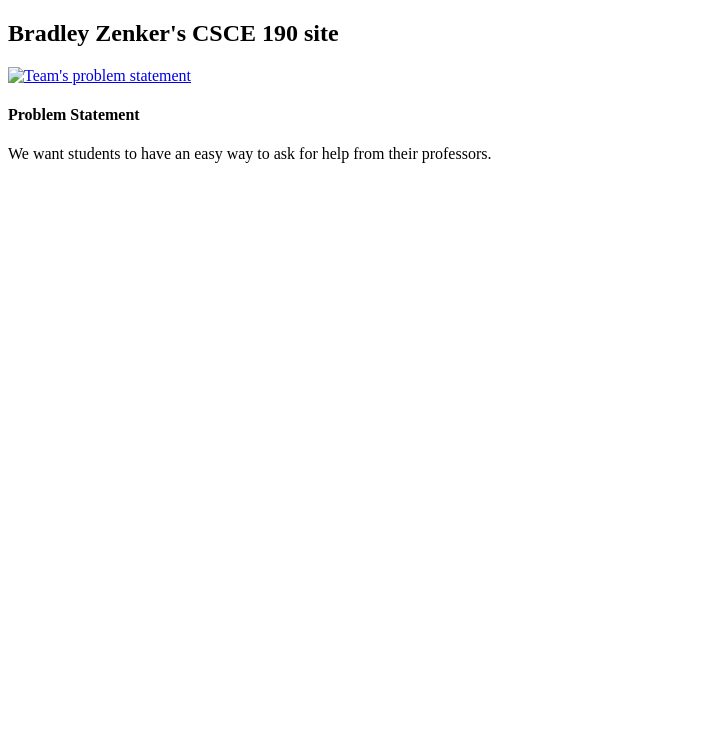
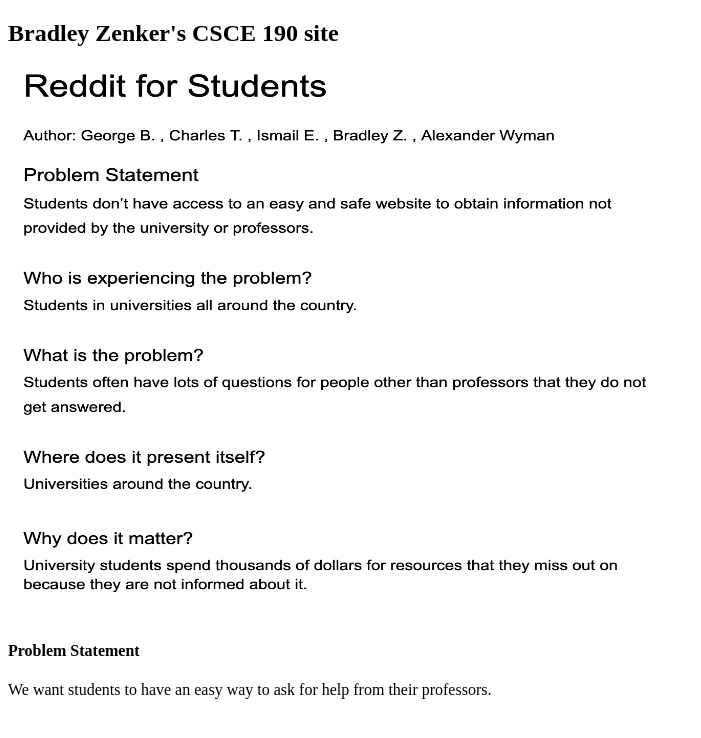
Before and after one commit to Bzenker29/Bzenker29.github.io, a plain HTML site: page index.html in a window 1280 px wide. Shown: the whole page, without its empty margins (0-701 px from the left). Drawn offline with Linux system fonts and the light colour scheme.

Commit message:
Add files via upload

```diff
--- a/index.html
+++ b/index.html
@@ -10,7 +10,7 @@
 
         <section class="assignment">
 
-            <a href="files/Problem_Doc.pdf"><img src="images/Problem-Statement.jpeg" alt="Team's problem statement" width="650" height="550"></a>
+            <a href="Problem_Doc.pdf"><img src="Problem-Statement.jpeg" alt="Team's problem statement" width="650" height="550"></a>
             <section class="ass-details">
                 <h4>Problem Statement</h4>
                 <p>
```
